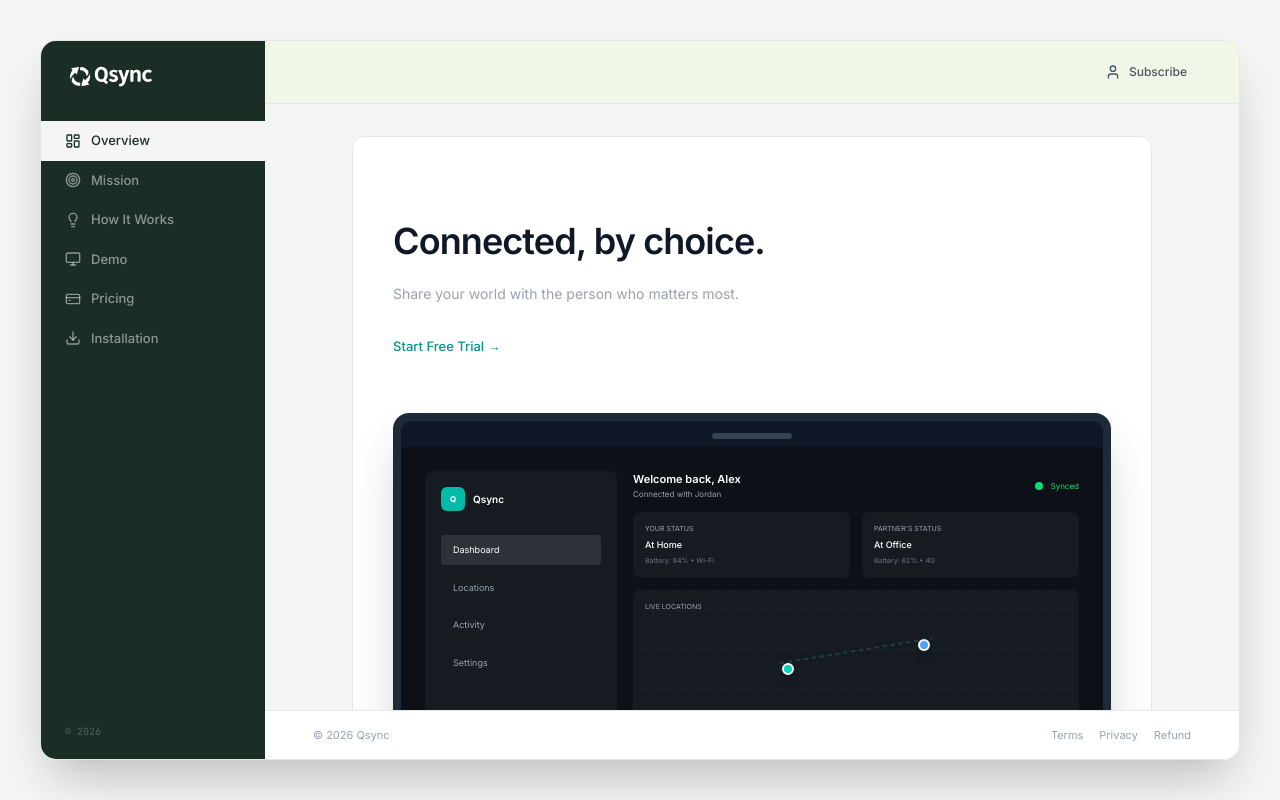
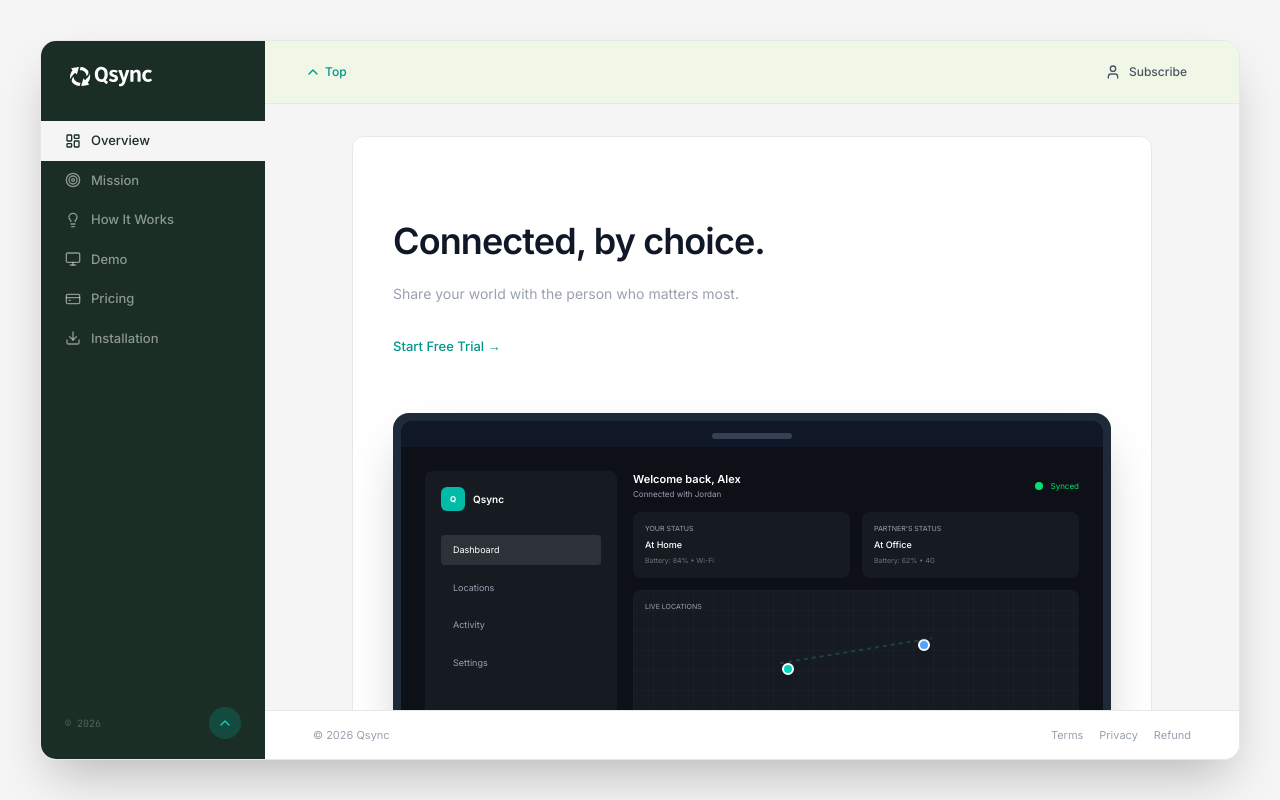
Before and after one commit to Qroid/Qsync, a React (Vite) app: page / in a window 1280 px wide. Built offline with nearby package versions, Linux system fonts and the light colour scheme; no server answers.

Commit message:
Add scroll to top button, logo links to home, menu navigation

```diff
--- a/src/components/landing/MobileNav.jsx
+++ b/src/components/landing/MobileNav.jsx
@@ -1,5 +1,6 @@
 import { useState } from 'react'
-import { Menu, X, LayoutDashboard, Target, Lightbulb, Monitor, CreditCard, Download } from 'lucide-react'
+import { Link } from 'react-router-dom'
+import { Menu, X, ChevronUp, LayoutDashboard, Target, Lightbulb, Monitor, CreditCard, Download } from 'lucide-react'
 
 const sections = [
   { id: 'overview', label: 'Overview', icon: LayoutDashboard },
@@ -13,14 +14,35 @@ const sections = [
 export function MobileNav({ active, onNavigate }) {
   const [open, setOpen] = useState(false)
 
+  const scrollToTop = () => {
+    window.scrollTo({ top: 0, behavior: 'smooth' })
+  }
+
+  const handleNavigate = (id) => {
+    onNavigate(id)
+    setOpen(false)
+    window.scrollTo({ top: 0, behavior: 'smooth' })
+  }
+
   return (
     <>
       {/* Top bar */}
       <header className="lg:hidden sticky top-0 z-50 bg-[#1a2e25] flex items-center justify-between px-4 h-14">
-        <img src="/logo/icon.svg" alt="Qsync" className="h-6" />
-        <button onClick={() => setOpen(true)} className="p-2 text-white/80" aria-label="Menu">
-          <Menu className="w-5 h-5" />
-        </button>
+        <Link to="/" onClick={() => onNavigate('overview')}>
+          <img src="/logo/icon.svg" alt="Qsync" className="h-6" />
+        </Link>
+        <div className="flex items-center gap-2">
+          <button
+            onClick={scrollToTop}
+            className="p-2 text-white/60 hover:text-white"
+            aria-label="Scroll to top"
+          >
+            <ChevronUp className="w-5 h-5 text-teal-400" />
+          </button>
+          <button onClick={() => setOpen(true)} className="p-2 text-white/80" aria-label="Menu">
+            <Menu className="w-5 h-5" />
+          </button>
+        </div>
       </header>
 
       {/* Overlay */}
@@ -38,7 +60,9 @@ export function MobileNav({ active, onNavigate }) {
         }`}
       >
         <div className="flex items-center justify-between px-6 py-5">
-          <img src="/logo/icon.svg" alt="Qsync" className="h-6" />
+          <Link to="/" onClick={() => { onNavigate('overview'); setOpen(false) }}>
+            <img src="/logo/icon.svg" alt="Qsync" className="h-6" />
+          </Link>
           <button onClick={() => setOpen(false)} className="text-white/60 hover:text-white">
             <X className="w-5 h-5" />
           </button>
@@ -50,7 +74,7 @@ export function MobileNav({ active, onNavigate }) {
             return (
               <button
                 key={s.id}
-                onClick={() => { onNavigate(s.id); setOpen(false) }}
+                onClick={() => handleNavigate(s.id)}
                 className={`w-full text-left px-4 py-3 rounded-lg text-sm font-medium transition-colors flex items-center gap-3 ${
                   active === s.id
                     ? 'bg-white/10 text-white'
--- a/src/components/landing/SideNav.jsx
+++ b/src/components/landing/SideNav.jsx
@@ -1,6 +1,5 @@
-import { useEffect, useState } from 'react'
-import { scrollToSection } from '@/lib/motion'
-import { LayoutDashboard, Target, Lightbulb, Monitor, CreditCard, Download } from 'lucide-react'
+import { Link } from 'react-router-dom'
+import { ChevronUp, LayoutDashboard, Target, Lightbulb, Monitor, CreditCard, Download } from 'lucide-react'
 
 const sections = [
   { id: 'overview', label: 'Overview', icon: LayoutDashboard },
@@ -12,11 +11,16 @@ const sections = [
 ]
 
 export function SideNav({ active, onNavigate }) {
+  const scrollToTop = () => {
+    const main = document.querySelector('.scroll-container')
+    if (main) main.scrollTop = 0
+  }
+
   return (
     <aside className="hidden lg:flex flex-col w-56 shrink-0 bg-[#1a2e25]">
-      <div className="px-6 py-6">
+      <Link to="/" className="px-6 py-6 block">
         <img src="/logo/icon.svg" alt="Qsync" className="h-6" />
-      </div>
+      </Link>
 
       <nav className="flex-1 py-2">
         {sections.map((s) => {
@@ -34,10 +38,17 @@ export function SideNav({ active, onNavigate }) {
         })}
       </nav>
 
-      <div className="px-6 py-5">
+      <div className="px-6 py-5 flex items-center justify-between">
         <div className="text-[10px] text-white/25 font-mono">
           &copy; 2026
         </div>
+        <button
+          onClick={scrollToTop}
+          className="w-8 h-8 rounded-full bg-teal-500/20 flex items-center justify-center hover:bg-teal-500/30 transition-colors"
+          aria-label="Scroll to top"
+        >
+          <ChevronUp className="w-4 h-4 text-teal-400" />
+        </button>
       </div>
     </aside>
   )
--- a/src/components/landing/SiteHeader.jsx
+++ b/src/components/landing/SiteHeader.jsx
@@ -1,8 +1,22 @@
-import { User } from 'lucide-react'
+import { User, ChevronUp } from 'lucide-react'
 
 export function SiteHeader({ onNavigate }) {
+  const scrollToTop = () => {
+    const main = document.querySelector('.scroll-container')
+    if (main) main.scrollTop = 0
+  }
+
   return (
-    <header className="flex items-center justify-end px-4 sm:px-8 lg:px-10 py-3 sm:py-4 border-b border-gray-200 bg-[#f0f7e6]">
+    <header className="flex items-center justify-between px-4 sm:px-8 lg:px-10 py-3 sm:py-4 border-b border-gray-200 bg-[#f0f7e6]">
+      <button
+        onClick={scrollToTop}
+        className="inline-flex items-center gap-1 text-[12px] font-medium text-teal-600 hover:text-teal-700 transition-colors"
+        aria-label="Scroll to top"
+      >
+        <ChevronUp className="w-4 h-4" />
+        <span className="hidden sm:inline">Top</span>
+      </button>
+
       <button
         onClick={() => onNavigate('pricing')}
         className="inline-flex items-center gap-2 px-3 py-1.5 rounded-lg hover:bg-[#e4efd4] transition-colors"
--- a/src/pages/Home.jsx
+++ b/src/pages/Home.jsx
@@ -43,7 +43,7 @@ export function Home() {
           <main className="flex-1 flex flex-col overflow-hidden bg-[#f5f5f5]">
             <SiteHeader onNavigate={setActive} />
 
-            <div className="flex-1 overflow-y-auto">
+            <div className="flex-1 overflow-y-auto scroll-container">
               <div className="max-w-4xl mx-auto px-8 lg:px-12 py-8">
                 <ActiveSection />
               </div>
--- a/src/pages/Layout.jsx
+++ b/src/pages/Layout.jsx
@@ -40,7 +40,7 @@ export function Layout() {
           <main className="flex-1 flex flex-col overflow-hidden bg-[#f5f5f5]">
             <SiteHeader onNavigate={setActive} />
 
-            <div className="flex-1 overflow-y-auto">
+            <div className="flex-1 overflow-y-auto scroll-container">
               <div className="max-w-4xl mx-auto px-8 lg:px-12 py-8">
                 <Outlet />
               </div>
```
